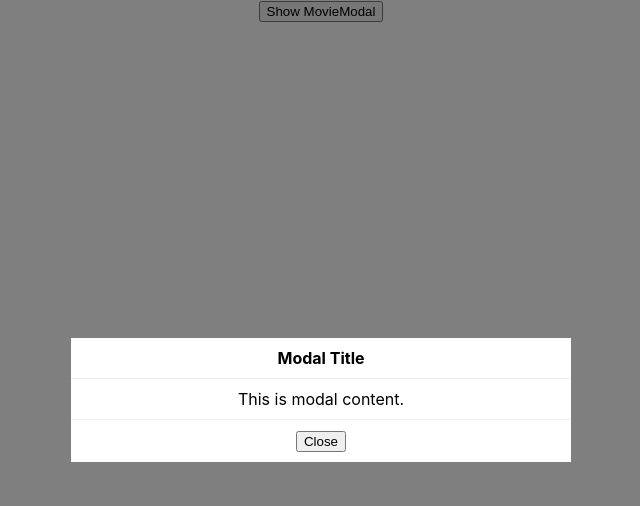
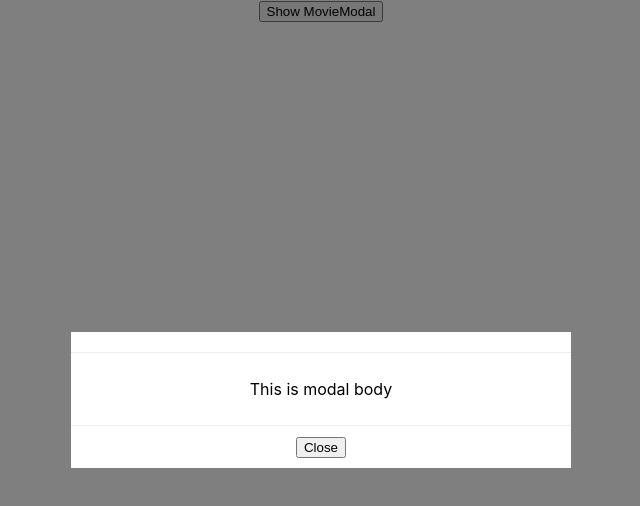
Before and after one commit to coolitnow/Movies, a React (Create React App) app: page / in a window 1280 px wide. Both pictures are taken after a click on the button "Show MovieModal". Shown: the top 506 px of the page, without its empty margins (319-959 px from the left). Built offline with nearby package versions, Linux system fonts and the light colour scheme.

Commit message:
Change title and body elements to state props in MovieModal

```diff
--- a/src/App.js
+++ b/src/App.js
@@ -17,7 +17,9 @@ function App() {
           Show MovieModal
         </button>
         {/* onClose is the function passed to MovieModal. onClick in Modal calls onClose which changes show to false, thus closing the Modal */}
-        <MovieModal onClose={() => setShow(false)} show={show}/>
+        <MovieModal onClose={() => setShow(false)} show={show}>
+          <p>This is modal body</p>
+        </MovieModal>
     </div>
   );
 }
--- a/src/MovieModal.js
+++ b/src/MovieModal.js
@@ -10,10 +10,10 @@ const MovieModal = props => {
         {/* stopPropagation here stops the closing on click function to be called until it is called again in its specific inner div */}
             <div className='modal-content' onClick={e => e.stopPropagation()}>
                 <div className='modal-header'>
-                    <h4 className='modal-title'>Modal Title</h4>
+                    <h4 className='modal-title'>{props.title}</h4>
                 </div>
                 <div className='modal-body'>
-                    This is modal content.
+                    {props.children}
                 </div>
                 <div className='modal-footer'>
                 {/*onClick here calls the onClose function in App*/}
```
